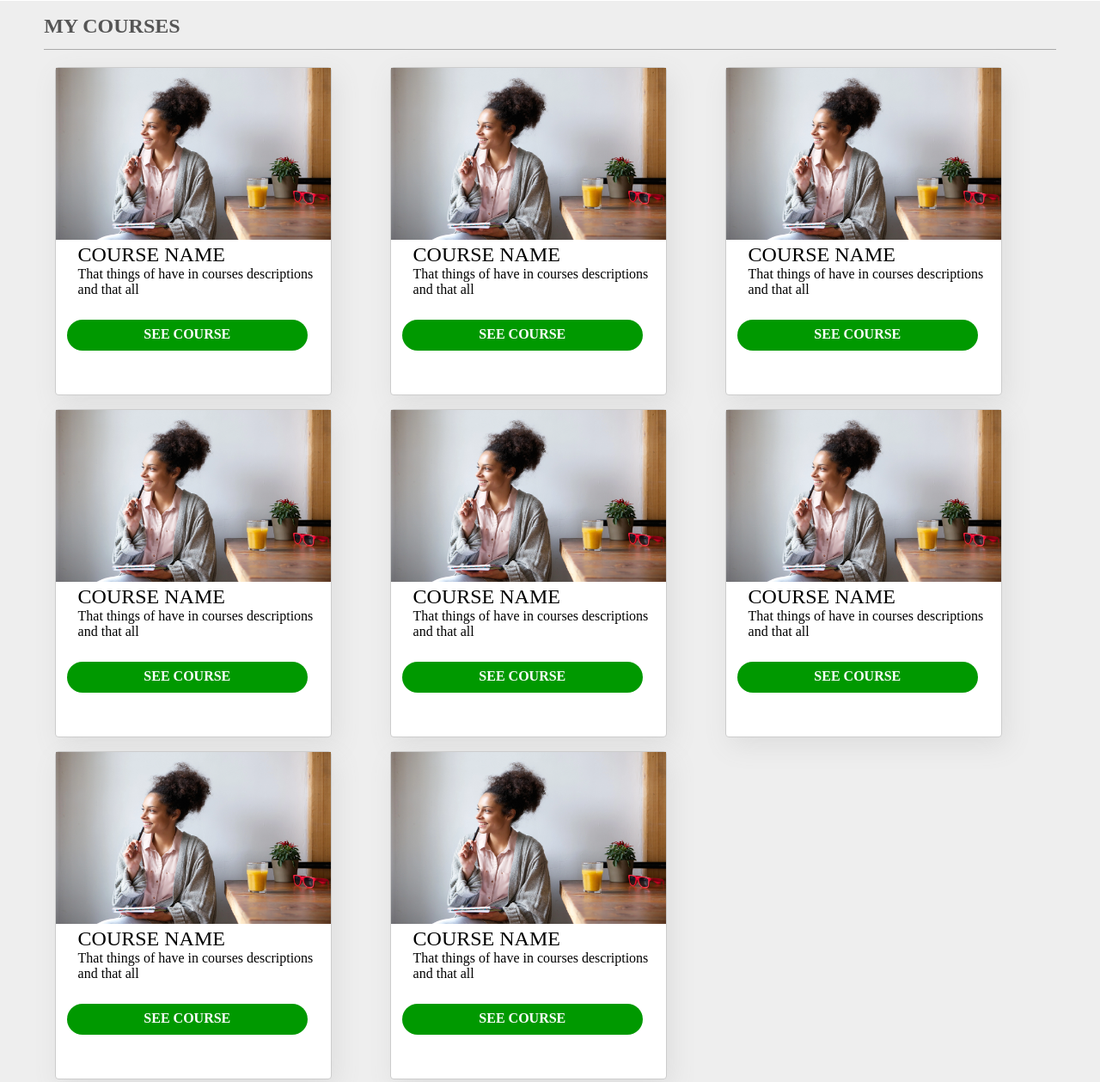
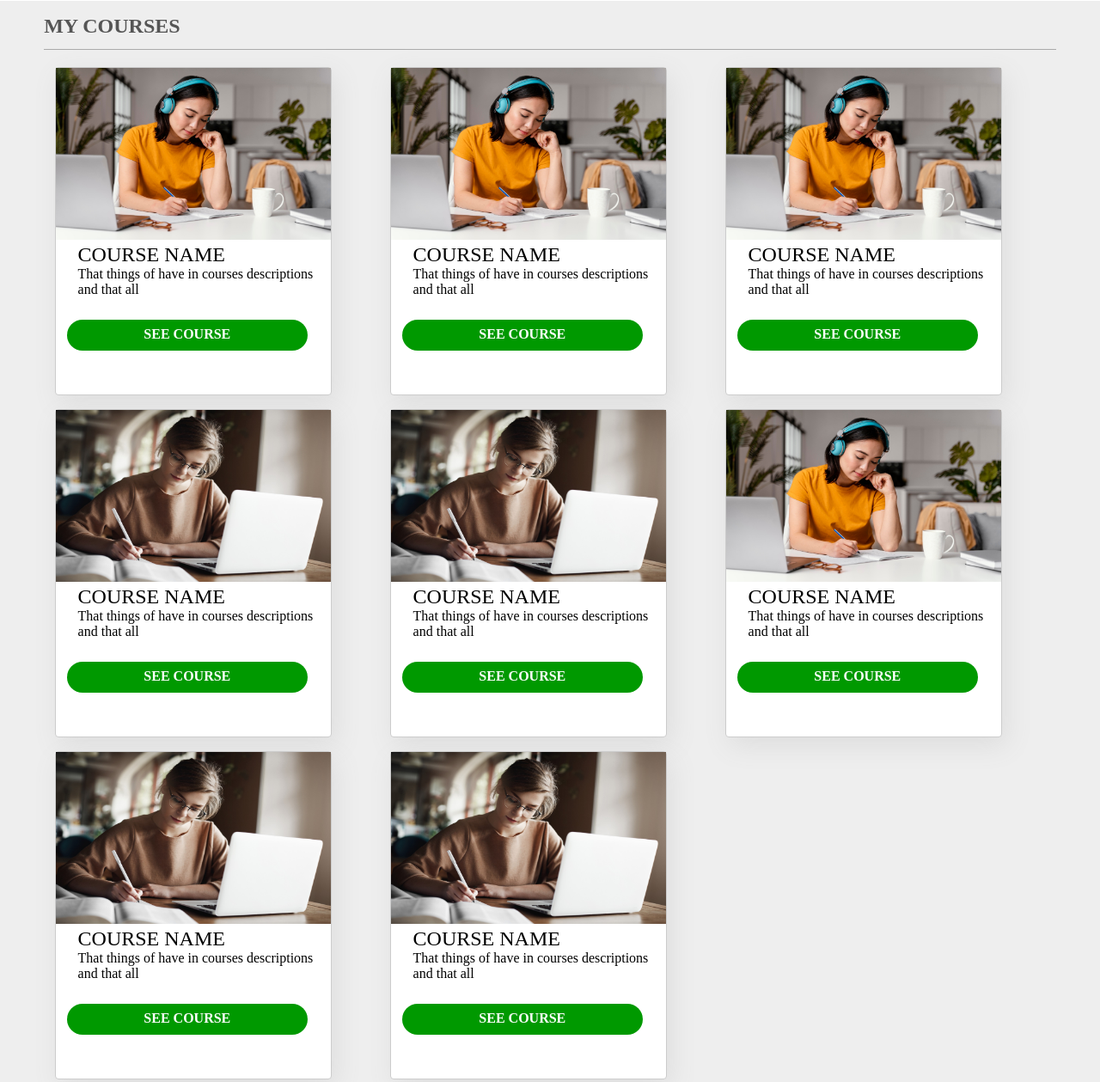
Before and after one commit to DevRyanCosta/Desafio-LEO, a plain HTML site: page index.html in a window 1280 px wide. Shown: the part 731-1990 px from the top of the page at 86% size. Drawn offline with Linux system fonts and the light colour scheme.

Commit message:
Imagens do projeto substituídas.

```diff
--- a/index.html
+++ b/index.html
@@ -27,7 +27,7 @@
                 <div class="lineBreak"></div>
                 <div id="anounceButton" class="buttonBorderWhite boldText">SEE COURSE</div>
             </div>
-            <img src="anounce.jpg" class="anounce">
+            <img src="writing.jpg" class="anounce">
         </div>
     </div>
     </div>
@@ -35,49 +35,49 @@
         <div class="boldText fontSize3Vh leftMargin4vw marginTop2Vh grayColor">MY COURSES</div>
         <div class="horizontalLine"></div>
         <div class="course">
-            <img class="courseIlustration" src="course.webp">
+            <img class="courseIlustration" src="courseThumbnailOne.jpg">
             <div class="fontSize3Vh leftMargin2vw">COURSE NAME</div>
             <div class="leftMargin2vw bottomMargin2Vw">That things of have in courses descriptions and that all</div>
             <div class="leftMargin1vw courseButton alignedCenter boldText">SEE COURSE</div>
         </div>
         <div class="course">
-            <img class="courseIlustration" src="course.webp">
+            <img class="courseIlustration" src="courseThumbnailOne.jpg">
             <div class="fontSize3Vh leftMargin2vw">COURSE NAME</div>
             <div class="leftMargin2vw bottomMargin2Vw">That things of have in courses descriptions and that all</div>
             <div class="leftMargin1vw courseButton alignedCenter boldText">SEE COURSE</div>
         </div>
         <div class="course">
-            <img class="courseIlustration" src="course.webp">
+            <img class="courseIlustration" src="courseThumbnailOne.jpg">
             <div class="fontSize3Vh leftMargin2vw">COURSE NAME</div>
             <div class="leftMargin2vw bottomMargin2Vw">That things of have in courses descriptions and that all</div>
             <div class="leftMargin1vw courseButton alignedCenter boldText">SEE COURSE</div>
         </div>
         <div class="course">
-            <img class="courseIlustration" src="course.webp">
+            <img class="courseIlustration" src="courseThumbnailTwo.jpg">
             <div class="fontSize3Vh leftMargin2vw">COURSE NAME</div>
             <div class="leftMargin2vw bottomMargin2Vw">That things of have in courses descriptions and that all</div>
             <div class="leftMargin1vw courseButton alignedCenter boldText">SEE COURSE</div>
         </div>
         <div class="course">
-            <img class="courseIlustration" src="course.webp">
+            <img class="courseIlustration" src="courseThumbnailTwo.jpg">
             <div class="fontSize3Vh leftMargin2vw">COURSE NAME</div>
             <div class="leftMargin2vw bottomMargin2Vw">That things of have in courses descriptions and that all</div>
             <div class="leftMargin1vw courseButton alignedCenter boldText">SEE COURSE</div>
         </div>
         <div class="course">
-            <img class="courseIlustration" src="course.webp">
+            <img class="courseIlustration" src="courseThumbnailOne.jpg">
             <div class="fontSize3Vh leftMargin2vw">COURSE NAME</div>
             <div class="leftMargin2vw bottomMargin2Vw">That things of have in courses descriptions and that all</div>
             <div class="leftMargin1vw courseButton alignedCenter boldText">SEE COURSE</div>
         </div>
         <div class="course">
-            <img class="courseIlustration" src="course.webp">
+            <img class="courseIlustration" src="courseThumbnailTwo.jpg">
             <div class="fontSize3Vh leftMargin2vw">COURSE NAME</div>
             <div class="leftMargin2vw bottomMargin2Vw">That things of have in courses descriptions and that all</div>
             <div class="leftMargin1vw courseButton alignedCenter boldText">SEE COURSE</div>
         </div>
         <div class="course">
-            <img class="courseIlustration" src="course.webp">
+            <img class="courseIlustration" src="courseThumbnailTwo.jpg">
             <div class="fontSize3Vh leftMargin2vw">COURSE NAME</div>
             <div class="leftMargin2vw bottomMargin2Vw">That things of have in courses descriptions and that all</div>
             <div class="leftMargin1vw courseButton alignedCenter boldText">SEE COURSE</div>
```
Also changed, not shown: anounce.jpg (deleted), course.webp (deleted), courseThumbnailOne.jpg (added), courseThumbnailTwo.jpg (added), writing.jpg (added).
